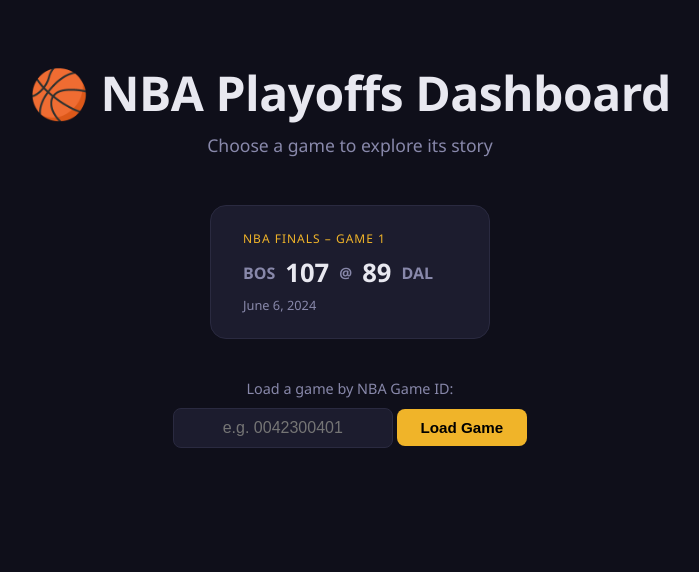
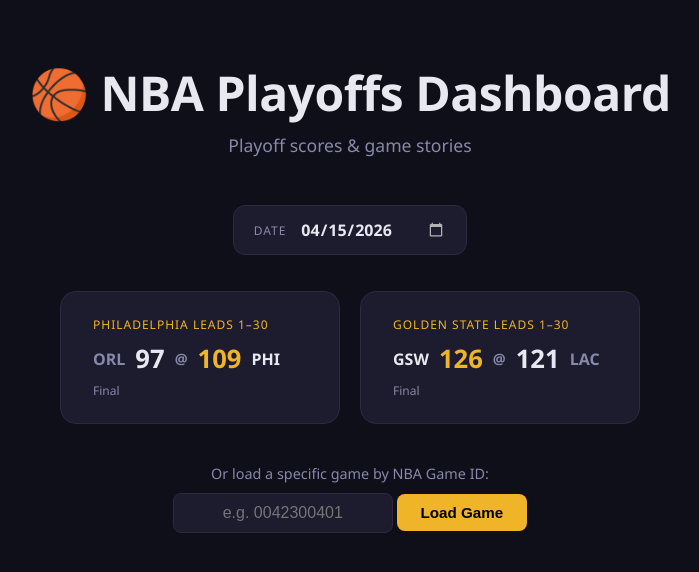
Before and after one commit to cmiller11stats/nba-playoffs-dashboard, a Flask app: page / in a window 1280 px wide. Shown: the top 572 px of the page, without its empty margins (290-989 px from the left). Run offline with Flask 3, Linux system fonts and the light colour scheme.

Commit message:
sable commit #2 - we have day selection

```diff
--- a/app.py
+++ b/app.py
@@ -11,17 +11,24 @@ Routes:
 """
 
 import os
+from datetime import date, timedelta, datetime as _dt
 
 from flask import Flask, render_template, jsonify, redirect, url_for, request, abort
-from data_loader import get_game_data, list_cached_games, _validate_game_id
+from data_loader import get_game_data, list_cached_games, _validate_game_id, get_scoreboard_for_date
 
 app = Flask(__name__)
 
 
 @app.route("/")
 def index():
-    games = list_cached_games()
-    return render_template("index.html", games=games)
+    yesterday = (date.today() - timedelta(days=1)).isoformat()
+    date_str = request.args.get("date", "").strip() or yesterday
+    try:
+        _dt.strptime(date_str, "%Y-%m-%d")
+    except ValueError:
+        date_str = yesterday
+    games = get_scoreboard_for_date(date_str)
+    return render_template("index.html", games=games, selected_date=date_str)
 
 
 @app.route("/game/<game_id>")
--- /dev/null
+++ b/data/scoreboard_2026-04-15.json
@@ -0,0 +1,26 @@
+[
+  {
+    "game_id": "0052500101",
+    "game_date": "2026-04-15",
+    "series_info": "Philadelphia leads 1\u201330",
+    "home": "PHI",
+    "away": "ORL",
+    "home_name": "Philadelphia PHI",
+    "away_name": "Orlando ORL",
+    "home_pts": 109,
+    "away_pts": 97,
+    "status": "Final"
+  },
+  {
+    "game_id": "0052500131",
+    "game_date": "2026-04-15",
+    "series_info": "Golden State leads 1\u201330",
+    "home": "LAC",
+    "away": "GSW",
+    "home_name": "LA LAC",
+    "away_name": "Golden State GSW",
+    "home_pts": 121,
+    "away_pts": 126,
+    "status": "Final"
+  }
+]
--- a/data_loader.py
+++ b/data_loader.py
@@ -324,3 +324,114 @@ def list_cached_games() -> list[dict]:
             "away_pts": SAMPLE_GAME["line_score"]["away"]["total"],
         })
     return games
+
+
+def get_scoreboard_for_date(date_str: str) -> list[dict]:
+    """Return game summaries for a given date (YYYY-MM-DD). Caches completed past dates."""
+    from datetime import datetime, date as _date
+
+    try:
+        dt = datetime.strptime(date_str, "%Y-%m-%d").date()
+    except ValueError:
+        return []
+
+    cache_path = CACHE_DIR / f"scoreboard_{date_str}.json"
+    today = _date.today()
+
+    # Serve from cache for past dates (results are final)
+    if dt < today and cache_path.exists():
+        try:
+            return json.loads(cache_path.read_text())
+        except Exception:
+            pass
+
+    try:
+        from nba_api.stats.endpoints import scoreboardv2
+
+        time.sleep(0.6)
+        sb = scoreboardv2.ScoreboardV2(
+            game_date=dt.strftime("%m/%d/%Y"),
+            league_id="00",
+            day_offset=0,
+            timeout=15,
+        )
+        dfs = sb.get_data_frames()
+        header_df = dfs[0]
+        line_df = dfs[1]
+        series_df = dfs[2] if len(dfs) > 2 else None
+
+        def _safe_int(val):
+            try:
+                if val is None:
+                    return None
+                f = float(val)
+                return None if f != f else int(f)  # NaN guard
+            except (TypeError, ValueError):
+                return None
+
+        def _team_name(ls, abbr):
+            if ls is None:
+                return abbr
+            city = str(ls["TEAM_CITY_NAME"]) if "TEAM_CITY_NAME" in ls.index else ""
+            nick = str(ls["TEAM_NICKNAME"]) if "TEAM_NICKNAME" in ls.index else abbr
+            return f"{city} {nick}".strip() or abbr
+
+        games = []
+        for _, hrow in header_df.iterrows():
+            gid = str(hrow["GAME_ID"])
+            status = str(hrow.get("GAME_STATUS_TEXT", "")).strip()
+            home_tid = _safe_int(hrow.get("HOME_TEAM_ID"))
+            away_tid = _safe_int(hrow.get("VISITOR_TEAM_ID"))
+
+            gls = line_df[line_df["GAME_ID"] == gid]
+            home_rows = gls[gls["TEAM_ID"] == home_tid] if home_tid is not None else gls.iloc[0:0]
+            away_rows = gls[gls["TEAM_ID"] == away_tid] if away_tid is not None else gls.iloc[0:0]
+            hls = home_rows.iloc[0] if not home_rows.empty else None
+            als = away_rows.iloc[0] if not away_rows.empty else None
+
+            home_abbr = str(hls["TEAM_ABBREVIATION"]) if hls is not None else "HOM"
+            away_abbr = str(als["TEAM_ABBREVIATION"]) if als is not None else "AWY"
+            home_pts = _safe_int(hls["PTS"] if hls is not None else None)
+            away_pts = _safe_int(als["PTS"] if als is not None else None)
+
+            # Build series standing label
+            series_info = "NBA Playoffs"
+            if series_df is not None and not series_df.empty and "GAME_ID" in series_df.columns:
+                sr_rows = series_df[series_df["GAME_ID"] == gid]
+                if not sr_rows.empty:
+                    sr = sr_rows.iloc[0]
+                    hw = _safe_int(sr.get("HOME_TEAM_WINS")) or 0
+                    hl = _safe_int(sr.get("HOME_TEAM_LOSSES")) or 0
+                    leader = str(sr.get("SERIES_LEADER", "")).strip()
+                    if leader and leader.lower() not in ("", "nan"):
+                        w, l = max(hw, hl), min(hw, hl)
+                        series_info = (
+                            f"{leader} leads {w}\u20133{l}"
+                            if w != l
+                            else f"Series tied {w}\u2013{w}"
+                        )
+                    elif hw + hl > 0:
+                        series_info = f"Series {hw}\u2013{hl}"
+
+            games.append({
+                "game_id": gid,
+                "game_date": date_str,
+                "series_info": series_info,
+                "home": home_abbr,
+                "away": away_abbr,
+                "home_name": _team_name(hls, home_abbr),
+                "away_name": _team_name(als, away_abbr),
+                "home_pts": home_pts,
+                "away_pts": away_pts,
+                "status": status,
+            })
+
+        # Cache completed past dates
+        if games and dt < today:
+            cache_path.write_text(json.dumps(games, indent=2))
+
+        return games
+
+    except Exception as exc:
+        print(f"[data_loader] Scoreboard fetch failed for {date_str}: {exc}")
+        return []
--- a/static/css/style.css
+++ b/static/css/style.css
@@ -137,6 +137,76 @@ a { color: inherit; text-decoration: none; }
   transition: opacity 0.2s;
 }
 .fetch-form button:hover { opacity: 0.85; }
+
+/* ────────────────────────────────────────────
+   DATE BAR
+──────────────────────────────────────────── */
+.date-bar {
+  display: flex;
+  align-items: center;
+  gap: 14px;
+  background: var(--card-bg);
+  border: 1px solid var(--border);
+  border-radius: 12px;
+  padding: 12px 20px;
+  margin-bottom: 36px;
+}
+
+.date-label {
+  font-size: 0.75rem;
+  text-transform: uppercase;
+  letter-spacing: 1px;
+  color: var(--text-muted);
+}
+
+.date-input {
+  background: transparent;
+  border: none;
+  color: var(--text);
+  font-size: 1rem;
+  font-weight: 600;
+  font-family: var(--font-sans);
+  cursor: pointer;
+}
+.date-input:focus { outline: none; }
+.date-input::-webkit-calendar-picker-indicator {
+  filter: invert(0.7);
+  cursor: pointer;
+}
+
+/* ── Winner highlights ── */
+.card-score--winner {
+  color: var(--accent);
+}
+.card-team--winner {
+  color: var(--text);
+  font-weight: 700;
+}
+
+/* ── Game status line ── */
+.card-status {
+  font-size: 0.75rem;
+  color: var(--text-muted);
+  margin-top: 6px;
+}
+.card-status--live {
+  color: #4ade80;
+  font-weight: 700;
+}
+
+/* ── Empty state ── */
+.no-games {
+  text-align: center;
+  padding: 60px 24px;
+  color: var(--text-muted);
+}
+.no-games-icon {
+  font-size: 3rem;
+  margin-bottom: 16px;
+}
+.no-games p { margin-bottom: 8px; }
+.no-games strong { color: var(--text); }
+.no-games-hint { font-size: 0.85rem; }
 
 
 /* ────────────────────────────────────────────
--- a/templates/index.html
+++ b/templates/index.html
@@ -1,31 +1,55 @@
 {% extends "base.html" %}
-{% block title %}NBA Playoffs Dashboard – Select a Game{% endblock %}
+{% block title %}NBA Playoffs Dashboard – Games{% endblock %}
 
 {% block body %}
 <div class="selector-page">
   <header class="selector-header">
     <h1>🏀 NBA Playoffs Dashboard</h1>
-    <p class="subtitle">Choose a game to explore its story</p>
+    <p class="subtitle">Playoff scores &amp; game stories</p>
   </header>
 
+  <div class="date-bar">
+    <label class="date-label" for="game-date">Date</label>
+    <input type="date" id="game-date" class="date-input" value="{{ selected_date }}" />
+  </div>
+
+  {% if games %}
   <div class="game-cards">
     {% for g in games %}
+    {% set is_final = g.status | lower == 'final' %}
+    {% set has_score = g.home_pts is not none and g.away_pts is not none %}
+    {% set home_wins = is_final and has_score and g.home_pts > g.away_pts %}
+    {% set away_wins = is_final and has_score and g.away_pts > g.home_pts %}
     <a class="game-card" href="{{ url_for('game', game_id=g.game_id) }}">
       <div class="card-series">{{ g.series_info }}</div>
       <div class="card-matchup">
-        <span class="card-team">{{ g.away }}</span>
-        <span class="card-score">{{ g.away_pts }}</span>
+        <span class="card-team{% if away_wins %} card-team--winner{% endif %}">{{ g.away }}</span>
+        {% if has_score %}
+        <span class="card-score{% if away_wins %} card-score--winner{% endif %}">{{ g.away_pts }}</span>
+        {% endif %}
         <span class="card-at">@</span>
-        <span class="card-score">{{ g.home_pts }}</span>
-        <span class="card-team">{{ g.home }}</span>
+        {% if has_score %}
+        <span class="card-score{% if home_wins %} card-score--winner{% endif %}">{{ g.home_pts }}</span>
+        {% endif %}
+        <span class="card-team{% if home_wins %} card-team--winner{% endif %}">{{ g.home }}</span>
       </div>
-      <div class="card-date">{{ g.game_date }}</div>
+      {% set is_live = 'Q' in g.status or g.status == 'HT' %}
+      <div class="card-status{% if is_live %} card-status--live{% endif %}">
+        {% if is_live %}● {% endif %}{{ g.status }}
+      </div>
     </a>
     {% endfor %}
   </div>
+  {% else %}
+  <div class="no-games">
+    <div class="no-games-icon">📅</div>
+    <p>No games found for <strong>{{ selected_date }}</strong>.</p>
+    <p class="no-games-hint">Try a different date or check back during the playoffs.</p>
+  </div>
+  {% endif %}
 
   <div class="fetch-form">
-    <p>Load a game by NBA Game ID:</p>
+    <p>Or load a specific game by NBA Game ID:</p>
     <form action="" method="get" onsubmit="
       var gid = document.getElementById('gid').value.trim();
       if (/^\d{10}$/.test(gid)) { window.location = '/game/' + gid; }
@@ -37,3 +61,11 @@
   </div>
 </div>
 {% endblock %}
+
+{% block scripts %}
+<script>
+  document.getElementById('game-date').addEventListener('change', function () {
+    window.location.href = '/?date=' + this.value;
+  });
+</script>
+{% endblock %}
```
